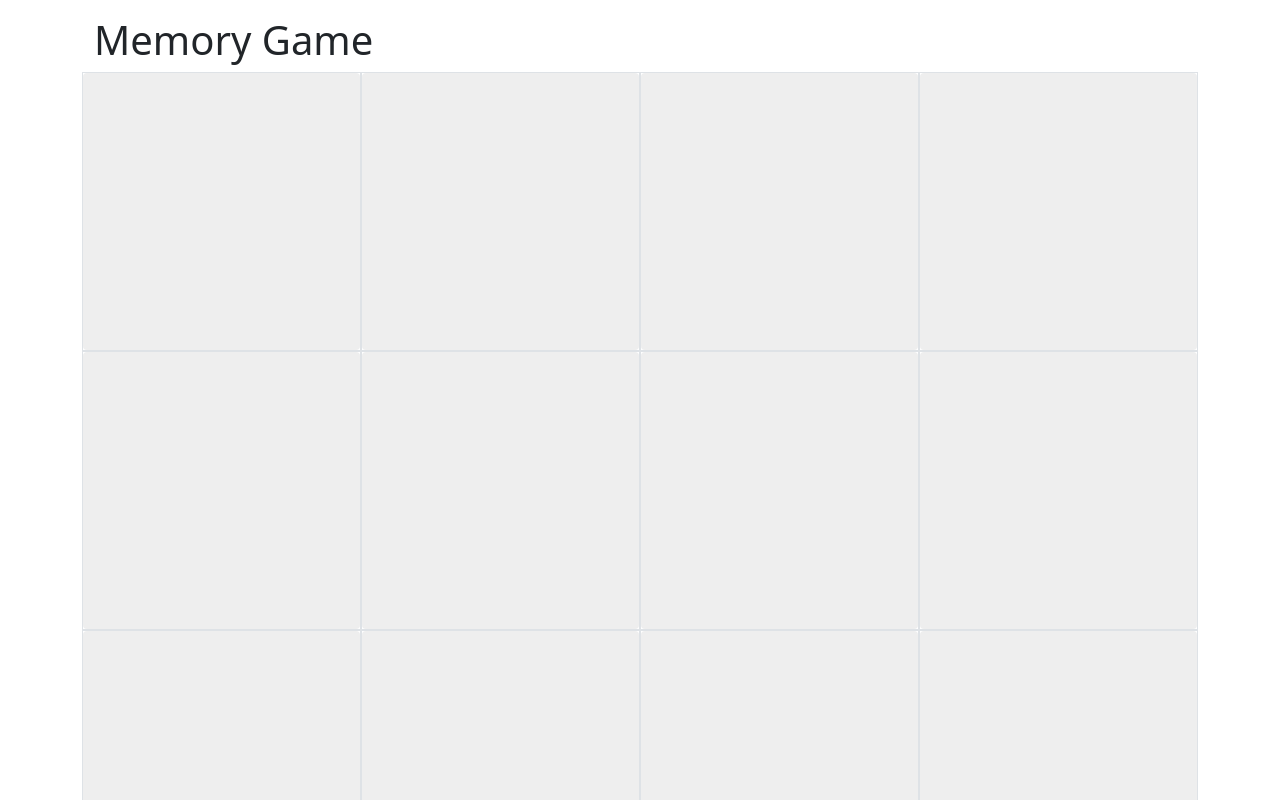
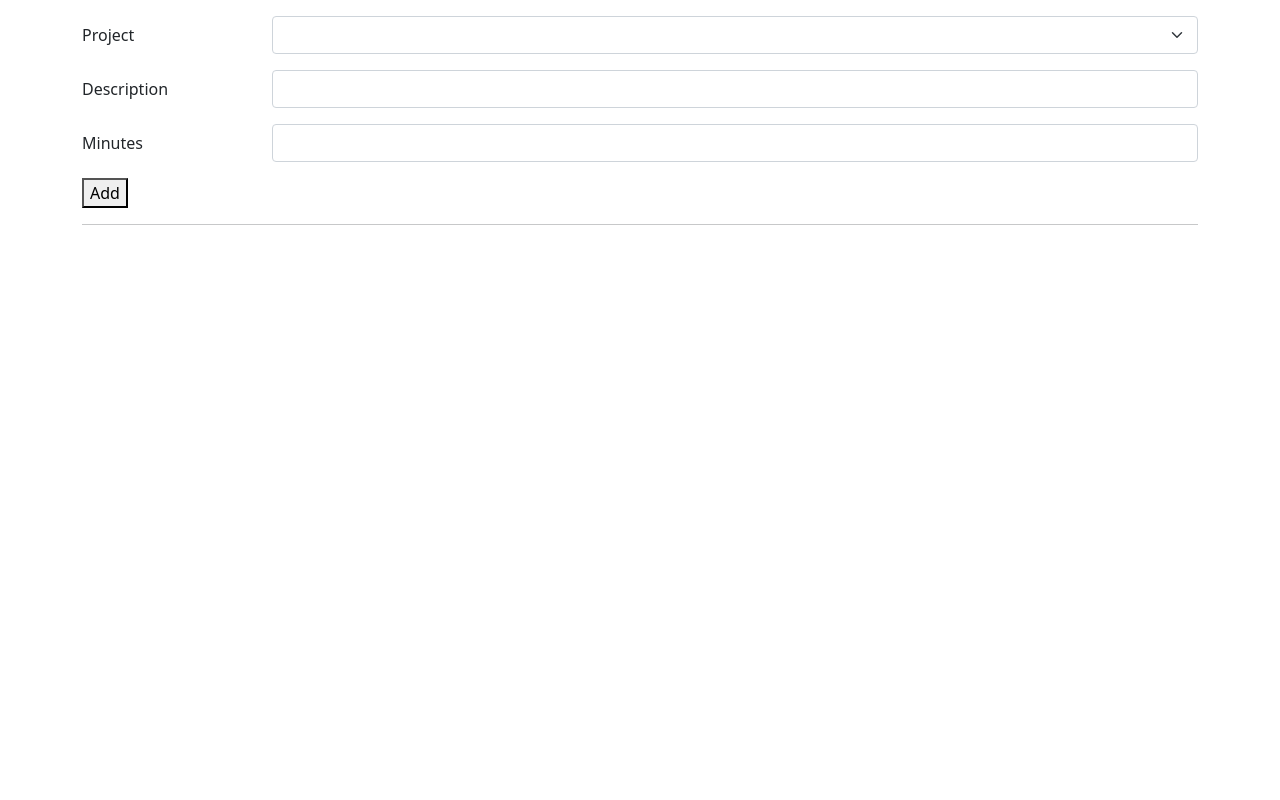
Before and after one commit to ccasil/DojoReact, a React (Create React App) app: page / in a window 1280 px wide. Shown: the top 800 px of the page. Built offline with nearby package versions, Linux system fonts and the light colour scheme.

Commit message:
work log

```diff
--- /dev/null
+++ b/src/WorkLogger.js
@@ -0,0 +1,91 @@
+import React from 'react';
+
+class WorkLogger extends React.Component {
+    constructor(props) {
+        super(props);
+        this.tasks = []
+        this.state = {
+            project: '',
+            desc: '',
+            min: '',
+            data: this.tasks,
+            count: 0
+        };
+        this.handleProjectChange = this.handleProjectChange.bind(this);
+        this.handleDescChange = this.handleDescChange.bind(this);
+        this.handleMinChange = this.handleMinChange.bind(this);
+        this.onFormSubmit = this.onFormSubmit.bind(this);
+    }
+    // we can use es6 arrow functions to "bind" the callback method
+    onInputChange = (event) => {
+        this.setState({
+            project: event.target.project,
+            dsc: event.target.desc,
+            min: event.target.min,
+        });
+    }
+    onFormSubmit = (event) => {
+        event.preventDefault();
+        if(this.state.project && this.state.desc && this.state.min){
+            let item =
+            <div key={this.state.count} className='col-6'>
+                <div className='border p-2'>
+                    <p className='lead m-1 fw-bold'>{this.state.project}</p>
+                    <p>{this.state.min} {this.state.desc}</p>
+                </div>
+            </div>
+            this.tasks.push(item)
+            this.setState({
+                project: '',
+                desc: '',
+                min: '',
+                data: this.tasks,
+                count: this.state.count + 1
+            });
+        }
+    }
+    handleProjectChange(event) {
+        this.setState({project: event.target.value});
+    }
+    handleDescChange(event) {
+        this.setState({desc: event.target.value});
+    }
+    handleMinChange(event) {
+        this.setState({min: event.target.value});
+    }
+    render() {
+        return (
+            <form onSubmit={this.onFormSubmit}>
+                  <div className="mb-3 row">
+                    <label className="col-sm-2 col-form-label">Project</label>
+                    <div className="col-sm-10">
+                        <select className="form-select" value={this.state.project} onChange={this.handleProjectChange}>
+                            <option></option>
+                            <option>Work</option>
+                            <option>Personal</option>
+                        </select>
+                    </div>
+                </div>
+                  <div className="mb-3 row">
+                    <label className="col-sm-2 col-form-label">Description</label>
+                    <div className="col-sm-10">
+                    <input type="text" className="form-control" id="inputdesc" value={this.state.desc}  onChange={this.handleDescChange}/>
+                    </div>
+                </div>
+                  <div className="mb-3 row">
+                    <label className="col-sm-2 col-form-label">Minutes</label>
+                    <div className="col-sm-10">
+                    <input type="text" className="form-control" id="inputmin" value={this.state.min}  onChange={this.handleMinChange}/>
+                    </div>
+                </div>
+                <button>Add</button>
+                <hr />
+                <div className='row g-2' id='clocks'>
+                        {this.tasks}
+                    </div>
+            </form>
+        )
+    }
+}
+
+export default WorkLogger;
--- a/src/index.js
+++ b/src/index.js
@@ -9,12 +9,14 @@ import List from './List';
 import Card from './Card';
 import Time from './Time';
 import Memory from './Memory';
+import WorkLogger from './WorkLogger';
 
 ReactDOM.render(
   <React.StrictMode>
     <div className='container mt-3'>
     {/* <App /> */}
-    <Memory />
+    {/* <Memory /> */}
+    <WorkLogger />
     {/* <Time /> */}
     {/* <Counter name="none" />
     <List loggedIn="goose" /> */}
```
